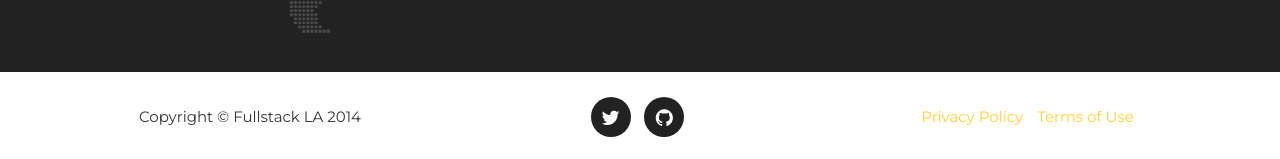
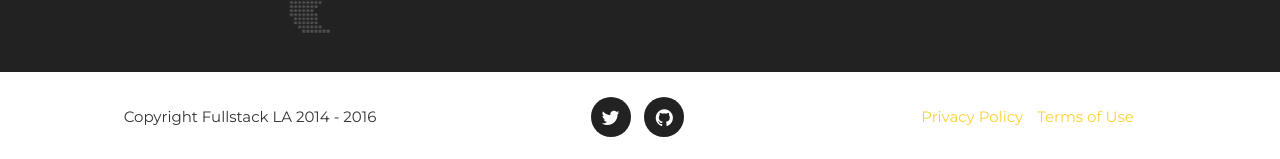
Before and after one commit to fullstackla/fullstackla.github.io, a Jekyll site: the page built from index.html, in a window 1280 px wide and 900 px high, scrolled down 4738 px. Shown: the part 738-897 px from the top of the window. Built offline with Jekyll 4.4.1, drawn with Linux system fonts in a browser that asks for light colours; some web fonts are replaced.

Commit message:
Add programmatic current year.

```diff
--- a/_includes/footer.html
+++ b/_includes/footer.html
@@ -2,7 +2,7 @@
   <div class="container">
     <div class="row">
       <div class="col-md-4">
-                    <span class="copyright">Copyright &copy; {{ site.title }} 2014</span>
+        <span class="copyright">Copyright {{ site.title }}  2014 - {{ site.time | date: "%Y" }}</span>
       </div>
       <div class="col-md-4">
         <ul class="list-inline social-buttons">
```
Lines whose indentation alone changed are shown as unchanged.
